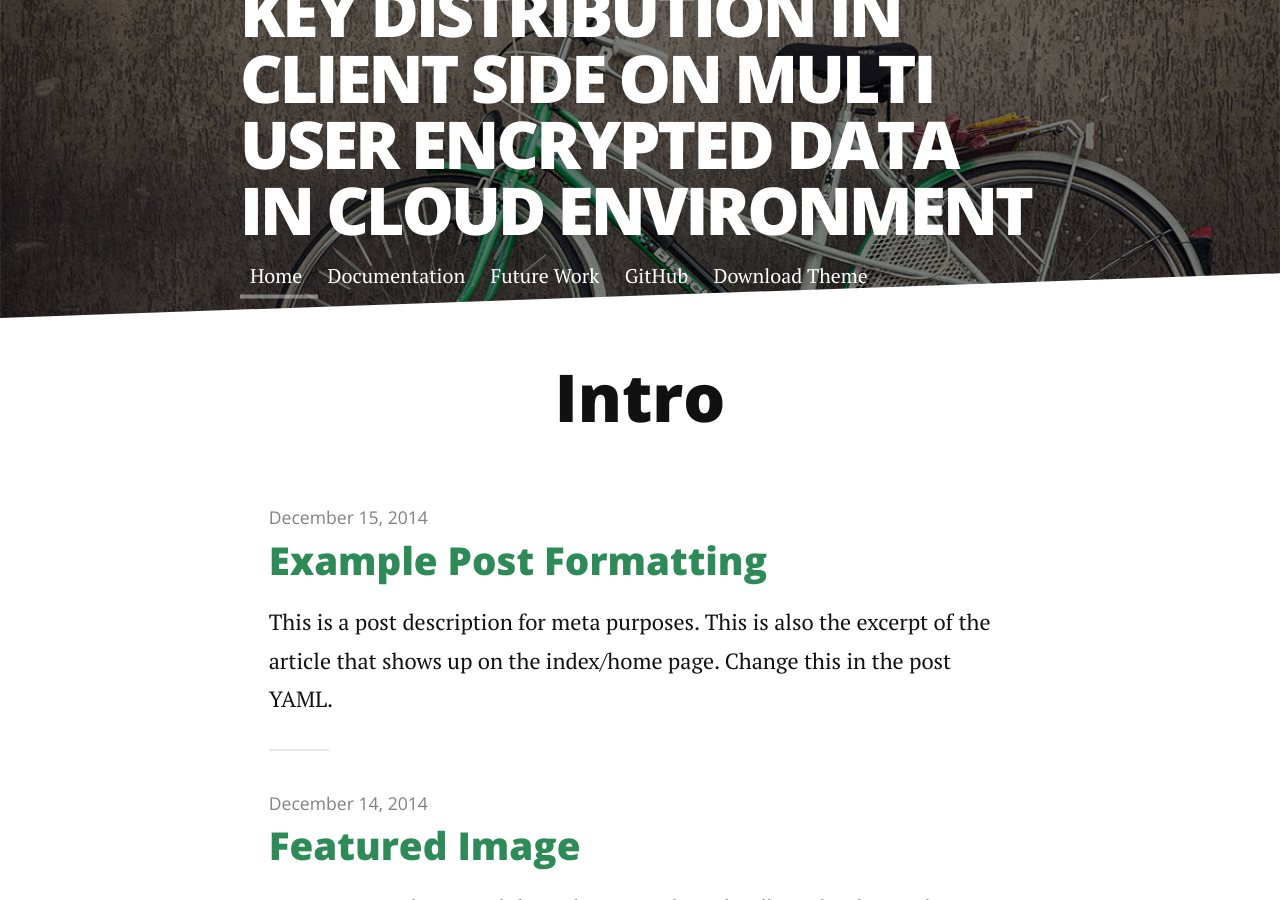
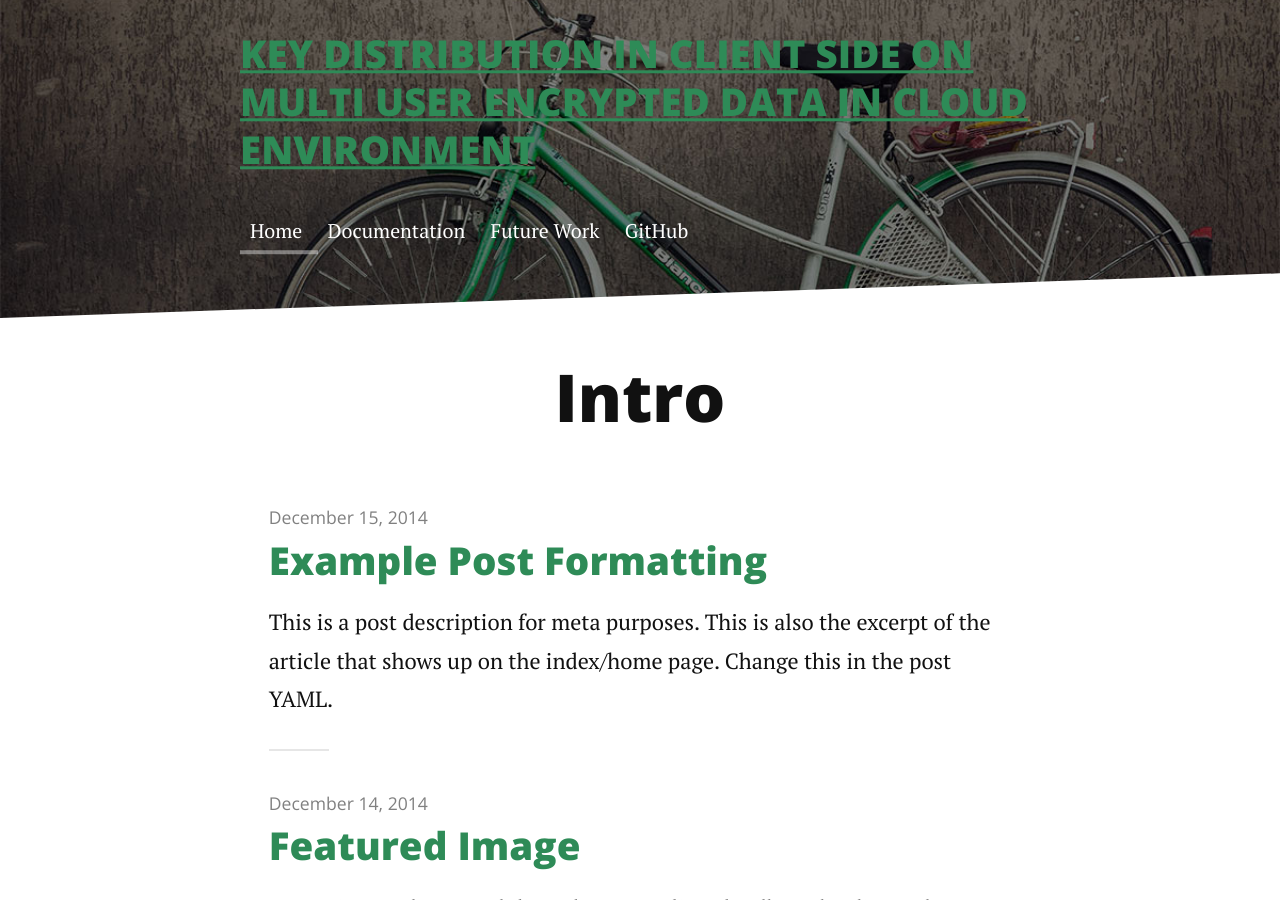
Before and after one commit to ibrahimsenan/ibrahimsenan.github.io, a Jekyll site: the page built from index.html, in a window 1280 px wide and 900 px high. Built offline with Jekyll 4.4.1, drawn with Linux system fonts in a browser that asks for light colours; nearby versions of some CDN libraries; the list of posts is cut into pages by our own code.

Commit message:
Update header.html

```diff
--- a/_includes/header.html
+++ b/_includes/header.html
@@ -1,6 +1,6 @@
  <div class="header">
      <div class="container">
-         <h1 class="logo"><a href="{{ site.baseurl }}/">{{ site.title }}</a></h1>
+         <h3 class="logo"><a href="{{ site.baseurl }}/">{{ site.title }}</a></h3>
          <nav class="nav-collapse">
              <ul class="noList">
                  {% for link in site.navigation %}{% assign current = nil %}{% if page.url contains link.url or forloop.first and page.url == '/' or page.url == 'index.html' %}{% assign current = 'current' %}{% endif %}
@@ -9,7 +9,6 @@
                  </li>
                  {% endfor %}
                  <li> <a href="https://github.com/brianmaierjr/long-haul" target="_blank">GitHub</a></li>
-                 <li><a href="https://github.com/brianmaierjr/long-haul/archive/master.zip">Download Theme</a></li>
              </ul>
          </nav>
      </div>
```
